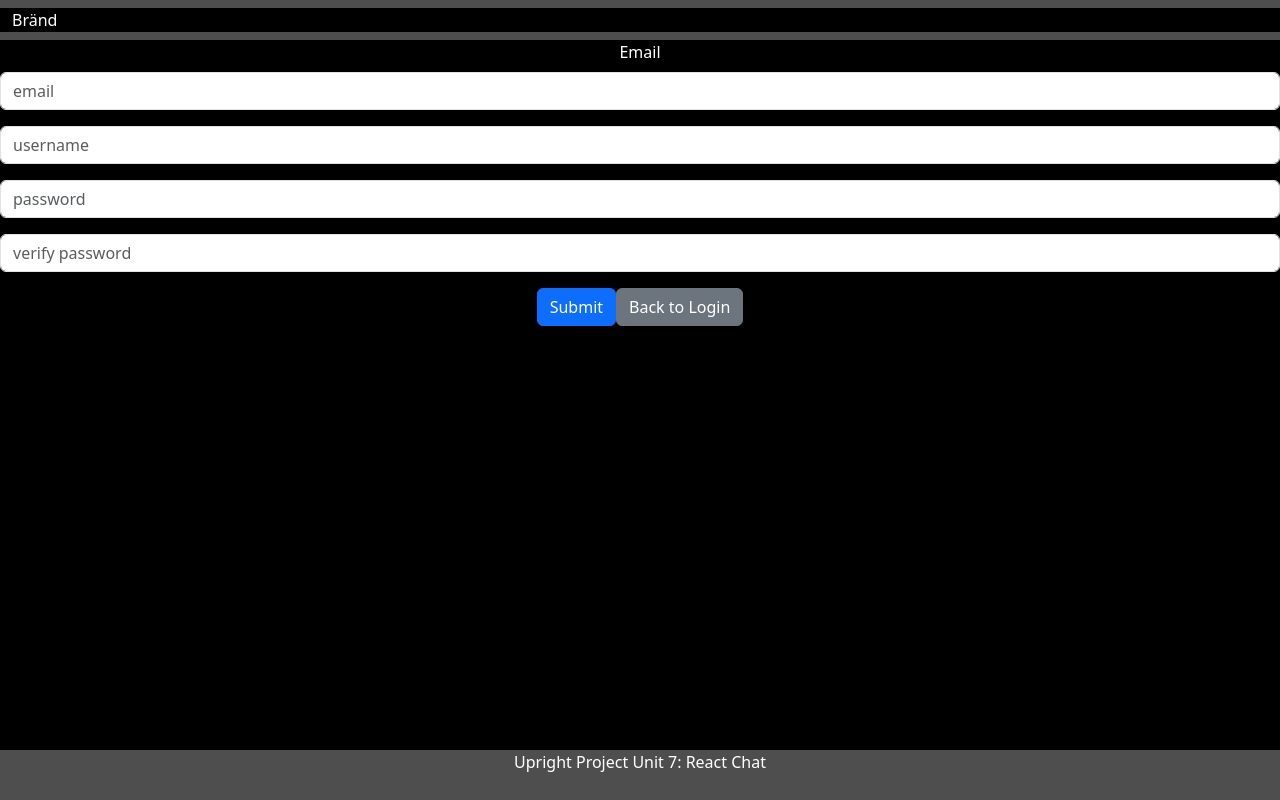
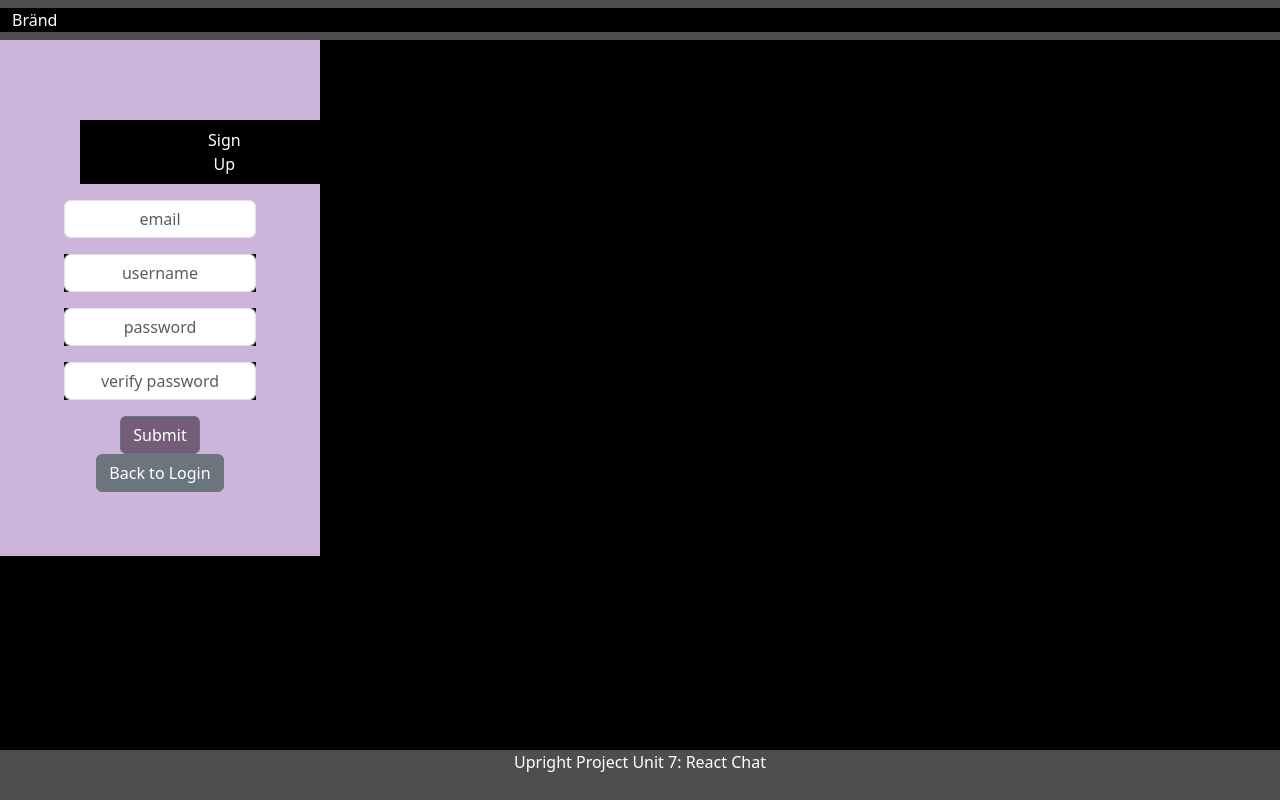
Before and after one commit to BlakeLindsay/Unit_7_React_Chat, a React (Create React App) app in the folder unit_7_react_chat/: page / in a window 1280 px wide. Built offline with nearby package versions, Linux system fonts and the light colour scheme.

Commit message:
styling Sign Up page

```diff
--- a/unit_7_react_chat/src/components/auth/signup/Signup.jsx
+++ b/unit_7_react_chat/src/components/auth/signup/Signup.jsx
@@ -1,7 +1,7 @@
 import React, { useState } from 'react'
 import { useNavigate } from 'react-router-dom';
 import { Link } from 'react-router-dom';
-import { Form, FormGroup, Label, Input, Button } from 'reactstrap';
+import { Form, FormGroup, Label, Input, Button} from 'reactstrap';
 
 function Signup(props) {
     const navigate = useNavigate('/chat');
@@ -16,32 +16,35 @@ function Signup(props) {
 
   return (
 	<div>
-		<Form>
+
+		<Form className="w-25" style={{background:"#cdb4db", padding:"4rem"}}>
 			{/* <input type="text " placeholder='first' onChange={(e) => setFirst(e.target.value)}/>
 			<input type="text" placeholder='last' onChange={(e) => setLast(e.target.value)}/>
              */}
-            <FormGroup>
-                <Label for="email">Email</Label>
-            <Input type="text" placeholder='email' onChange={(e) => setEmail(e.target.value)} />
+            <FormGroup style={{backgroundColor:"#cdb4db"}}>
+                <Label style={{margin: "1rem", padding:"0.5rem 8rem"}} for="signup">Sign Up</Label>
+
+            <Input style={{textAlign:"center"}} type="text" placeholder='email' onChange={(e) => setEmail(e.target.value)} />
             </FormGroup>
              <FormGroup>
-			<Input type="text" placeholder='username' onChange={(e) => setUsername(e.target.value)} />
+			<Input style={{textAlign:"center"}} type="text" placeholder='username' onChange={(e) => setUsername(e.target.value)} />
 
              </FormGroup>
             <FormGroup>
-			<Input type="password" placeholder='password' onChange={(e) => setPassword(e.target.value)} />
+			<Input style={{textAlign:"center"}} type="password" placeholder='password' onChange={(e) => setPassword(e.target.value)} />
             </FormGroup>
             <FormGroup>
-			<Input type="password" placeholder='verify password' onChange={(e) => setVerifyPassword(e.target.value)} />
+			<Input style={{textAlign:"center"}} type="password" placeholder='verify password' onChange={(e) => setVerifyPassword(e.target.value)} />
             </FormGroup>
-			<Button color="primary"type='submit' onClick={displayInputFields}>Submit</Button>
+			<Button style={{background:"#735D78" }} type='submit' onClick={displayInputFields}>Submit</Button>
             {/* <button onClick={() => navigate('/login')}>Back to Login</button> */}
 
-            <Link to="/login">
+            <Link to="/login" style={{margin:"1rem"}}>
                 <Button color="secondary">Back to Login</Button>
             </Link>
 
 		</Form>
+
 	</div>
   )
   async function displayInputFields(e) {
@@ -68,12 +71,13 @@ function Signup(props) {
         })
             let results = await response.json();
             console.log(results);
-            props.updateToken(results.token, results.user._id);
+            props.setToken(results.token, results.user._id);
             if (response.status === 200) {
                 navigate('/chat');
             }
 
             } catch (error) {
+                console.log(error);
 
             }
     }
```
